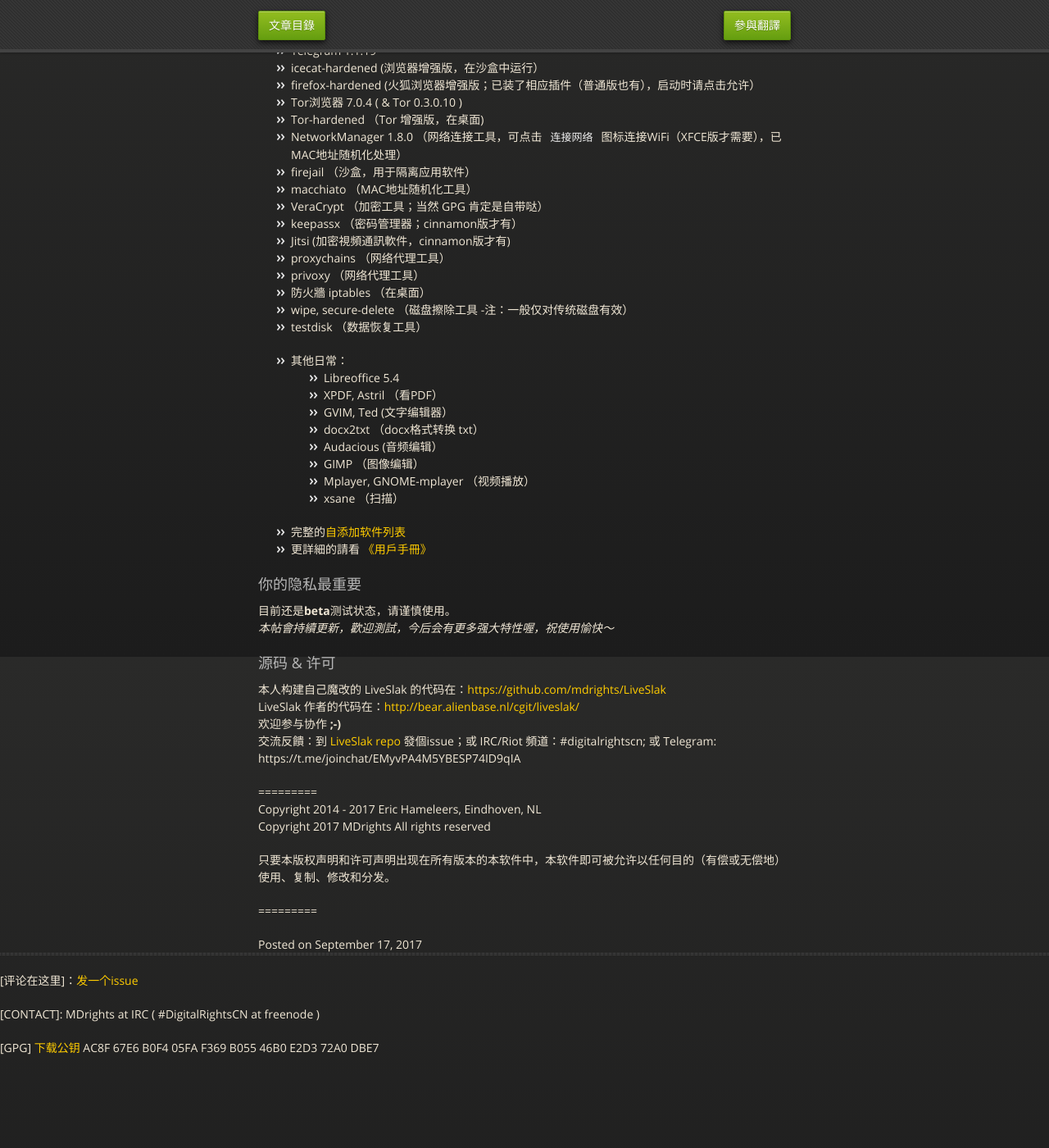
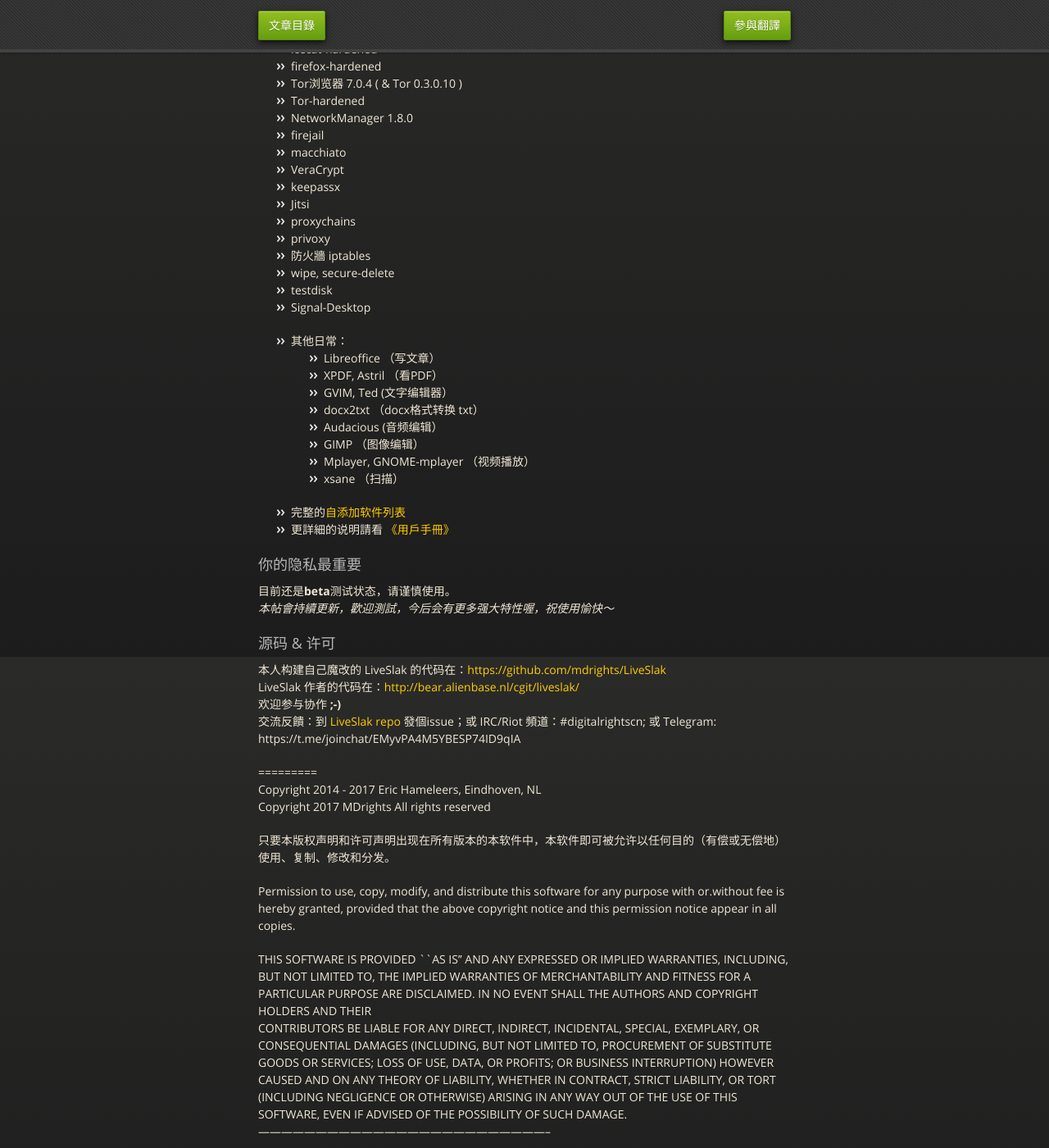
Before and after one commit to mdrights/os-observe, a Jekyll site: the page built from _posts/2017-12-31-Liveslak-intro.md, in a window 1280 px wide and 1400 px high, scrolled down 1899 px. Shown: the whole window at 82% size. Built offline with Jekyll 4.4.1, drawn with Linux system fonts in a browser that asks for light colours; before the commit the page ends 3227 px from its top, so only the background shows below that; some of the changed text lies outside the part shown.

Commit message:
weekly release and update

```diff
--- a/_posts/2017-12-31-Liveslak-intro.md
+++ b/_posts/2017-12-31-Liveslak-intro.md
@@ -72,28 +72,29 @@
 
 ### 内含软件
 _（以上两款均有，并逐步添加更多 // 若你有需求或好想法可以告诉我～）_
-- fcitx 輸入法 （按 `Ctrl + 空格` 激活；目前有拼音/双拼/五笔等）
-- Shadowsocks-libev （执行：`ss-local -c <你的ss配置文件>`）
-- ShadowsocksR 3.1.2 (在 `/opt/` ，请进入其两层目录后执行：`python local.py -c <你的ssr配置文件>`)
-- Telegram 1.1.19
-- icecat-hardened (浏览器增强版，在沙盒中运行）
-- firefox-hardened (火狐浏览器增强版；已装了相应插件（普通版也有），启动时请点击允许）
+- fcitx 輸入法
+- Shadowsocks-libev
+- ShadowsocksR
+- Telegram
+- icecat-hardened
+- firefox-hardened
 - Tor浏览器 7.0.4 ( & Tor 0.3.0.10 )
-- Tor-hardened （Tor 增强版，在桌面)
-- NetworkManager 1.8.0 （网络连接工具，可点击`连接网络`图标连接WiFi（XFCE版才需要），已MAC地址随机化处理）
-- firejail （沙盒，用于隔离应用软件）
-- macchiato （MAC地址随机化工具）
-- VeraCrypt （加密工具；当然 GPG 肯定是自带哒）
-- keepassx （密码管理器；cinnamon版才有）
-- Jitsi	(加密視頻通訊軟件，cinnamon版才有)
-- proxychains （网络代理工具）
-- privoxy （网络代理工具）
-- 防火牆 iptables （在桌面）
-- wipe, secure-delete （磁盘擦除工具 -注：一般仅对传统磁盘有效）
-- testdisk  （数据恢复工具）
+- Tor-hardened
+- NetworkManager 1.8.0
+- firejail
+- macchiato
+- VeraCrypt
+- keepassx
+- Jitsi
+- proxychains
+- privoxy
+- 防火牆 iptables
+- wipe, secure-delete
+- testdisk
+- Signal-Desktop
 
 - 其他日常：
-    - Libreoffice 5.4
+    - Libreoffice （写文章）
     - XPDF, Astril （看PDF）
     - GVIM, Ted (文字编辑器）
     - docx2txt  （docx格式转换 txt）
@@ -103,7 +104,7 @@
     - xsane （扫描）
 
 - 完整的[自添加软件列表](https://github.com/mdrights/LiveSlak/blob/mdrights/pkglists/mdrights.lst)
-- 更詳細的請看 [《用戶手冊》]({{ site.baseurl }}/docs/LiveSlak-Users-Guide.html)
+- 更詳細的说明請看 [《用戶手冊》]({{ site.baseurl }}/docs/LiveSlak-Users-Guide.html)
 
 
 ### 你的隐私最重要
@@ -124,4 +125,21 @@
 
 只要本版权声明和许可声明出现在所有版本的本软件中，本软件即可被允许以任何目的（有偿或无偿地）使用、复制、修改和分发。
 
-=========
+   Permission to use, copy, modify, and distribute this software for
+   any purpose with or.without fee is hereby granted, provided that
+   the above copyright notice and this permission notice appear in all
+   copies.
+
+   THIS SOFTWARE IS PROVIDED ``AS IS'' AND ANY EXPRESSED OR IMPLIED
+   WARRANTIES, INCLUDING, BUT NOT LIMITED TO, THE IMPLIED WARRANTIES OF
+   MERCHANTABILITY AND FITNESS FOR A PARTICULAR PURPOSE ARE DISCLAIMED.
+   IN NO EVENT SHALL THE AUTHORS AND COPYRIGHT HOLDERS AND THEIR
+   CONTRIBUTORS BE LIABLE FOR ANY DIRECT, INDIRECT, INCIDENTAL,
+   SPECIAL, EXEMPLARY, OR CONSEQUENTIAL DAMAGES (INCLUDING, BUT NOT
+   LIMITED TO, PROCUREMENT OF SUBSTITUTE GOODS OR SERVICES; LOSS OF
+   USE, DATA, OR PROFITS; OR BUSINESS INTERRUPTION) HOWEVER CAUSED AND
+   ON ANY THEORY OF LIABILITY, WHETHER IN CONTRACT, STRICT LIABILITY,
+   OR TORT (INCLUDING NEGLIGENCE OR OTHERWISE) ARISING IN ANY WAY OUT
+   OF THE USE OF THIS SOFTWARE, EVEN IF ADVISED OF THE POSSIBILITY OF
+   SUCH DAMAGE.
+ -----------------------------------------------------------------------------
```
Also changed, not shown: docs/LiveSlak-Users-Guide.md (+13 -6 lines).
